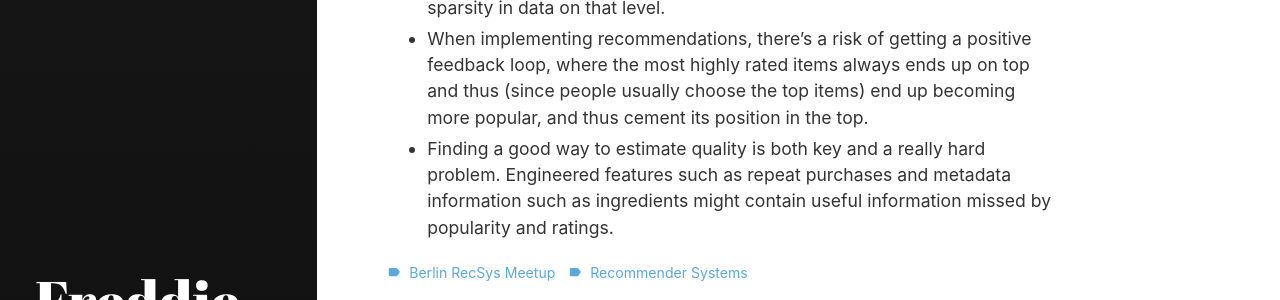
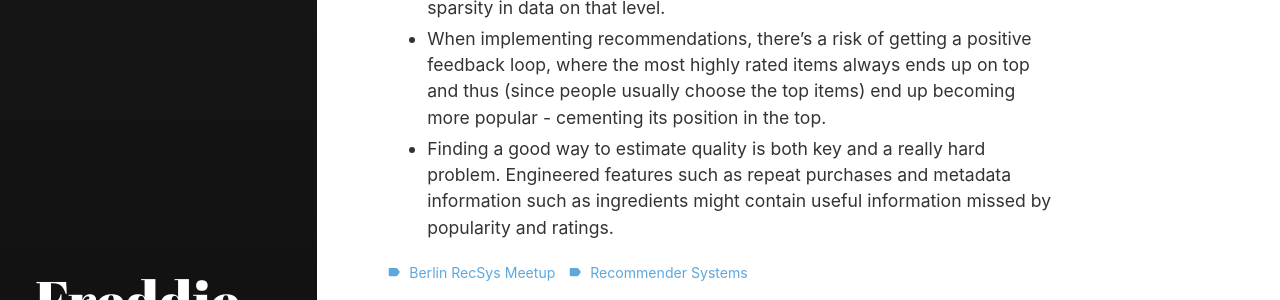
Before and after one commit to FreddieK/FreddieK.github.io, a Jekyll site: the page built from _posts/2018-06-05-RecSysBerlin.md, in a window 1280 px wide. Shown: the part 2934-3234 px from the top of the page. Built offline with Jekyll 4.4.1, drawn with Linux system fonts in a browser that asks for light colours; comment, search, counter and statistics services are not loaded.

Commit message:
minor language cleanup

```diff
--- a/_posts/2018-06-05-RecSysBerlin.md
+++ b/_posts/2018-06-05-RecSysBerlin.md
@@ -66,5 +66,5 @@ Web interface with affinity checker to see customer recommendations and what the
 ## Takeaways
 - Geographically widespread stores with non standard products might not be a good fit for collaborative filtering methods due to extreme sparsity of data, and purchase patterns very geographically based.
 - The non-standard nature of the products also means that looking at the metadata features might tell you much more as you will have much less sparsity in data on that level.
-- When implementing recommendations, there's a risk of getting a positive feedback loop, where the most highly rated items always ends up on top and thus (since people usually choose the top items) end up becoming more popular, and thus cement its position in the top.
+- When implementing recommendations, there's a risk of getting a positive feedback loop, where the most highly rated items always ends up on top and thus (since people usually choose the top items) end up becoming more popular - cementing its position in the top.
 - Finding a good way to estimate quality is both key and a really hard problem. Engineered features such as repeat purchases and metadata information such as ingredients might contain useful information missed by popularity and ratings.
```
